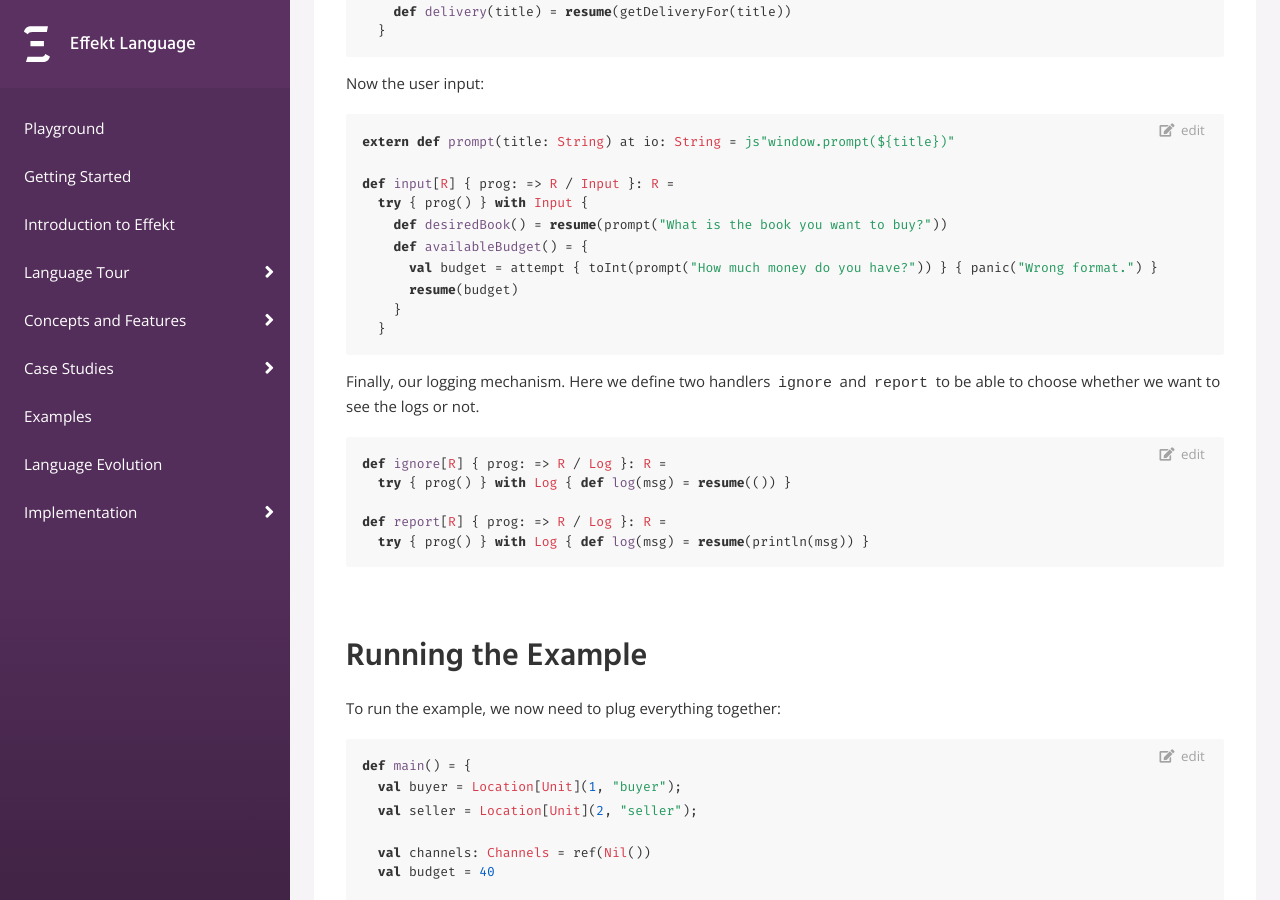
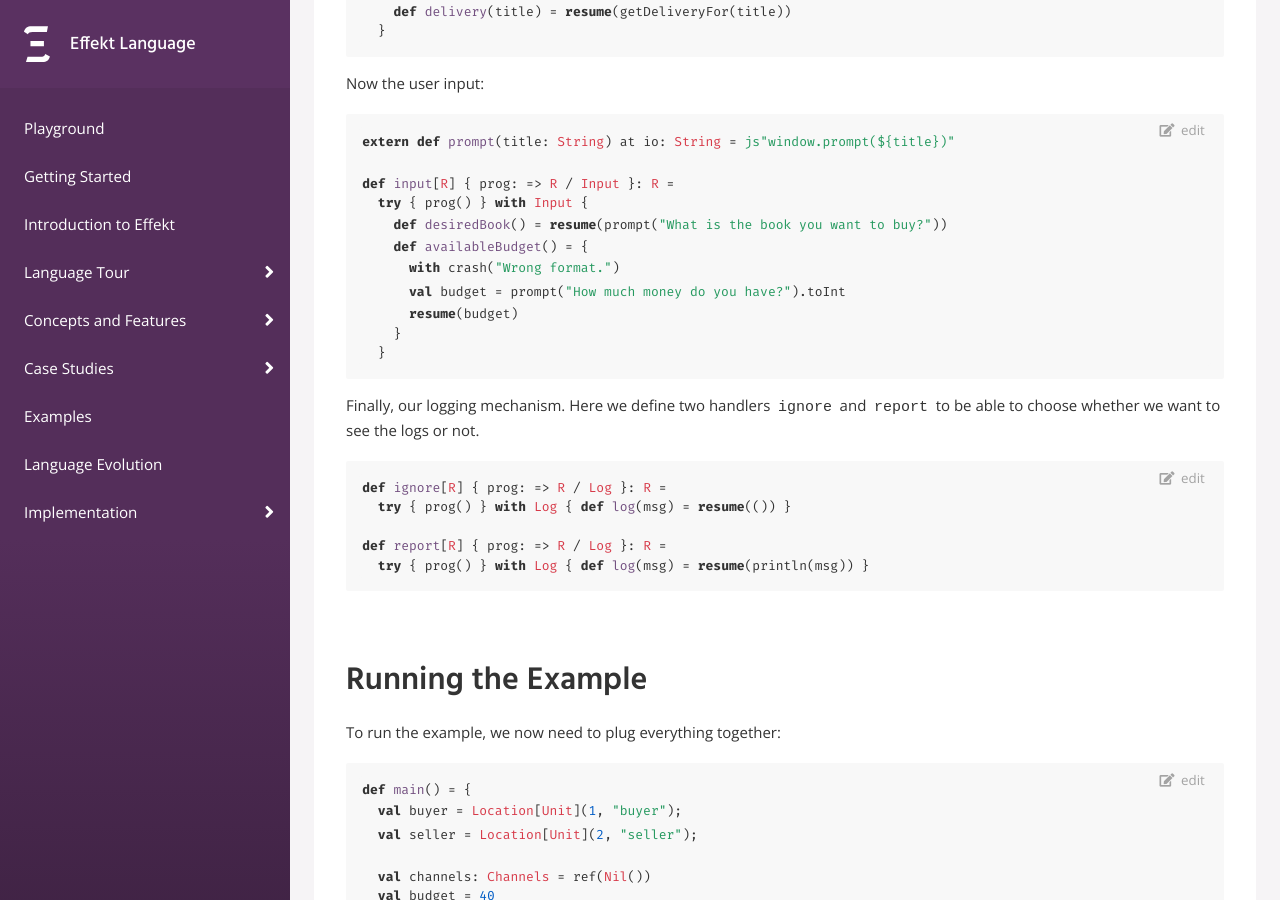
Before and after one commit to effekt-lang/effekt-website, a Jekyll site: the page built from _examples/choreo.md, in a window 1280 px wide and 900 px high, scrolled down 5593 px. Built offline with Jekyll 4.4.1, drawn with Linux system fonts in a browser that asks for light colours.

Commit message:
examples/choreo: use 'crash' instead of 'attempt ... panic'

```diff
--- a/_examples/choreo.md
+++ b/_examples/choreo.md
@@ -331,7 +331,8 @@ def input[R] { prog: => R / Input }: R =
   try { prog() } with Input {
     def desiredBook() = resume(prompt("What is the book you want to buy?"))
     def availableBudget() = {
-      val budget = attempt { toInt(prompt("How much money do you have?")) } { panic("Wrong format.") }
+      with crash("Wrong format.")
+      val budget = prompt("How much money do you have?").toInt
       resume(budget)
     }
   }
```
